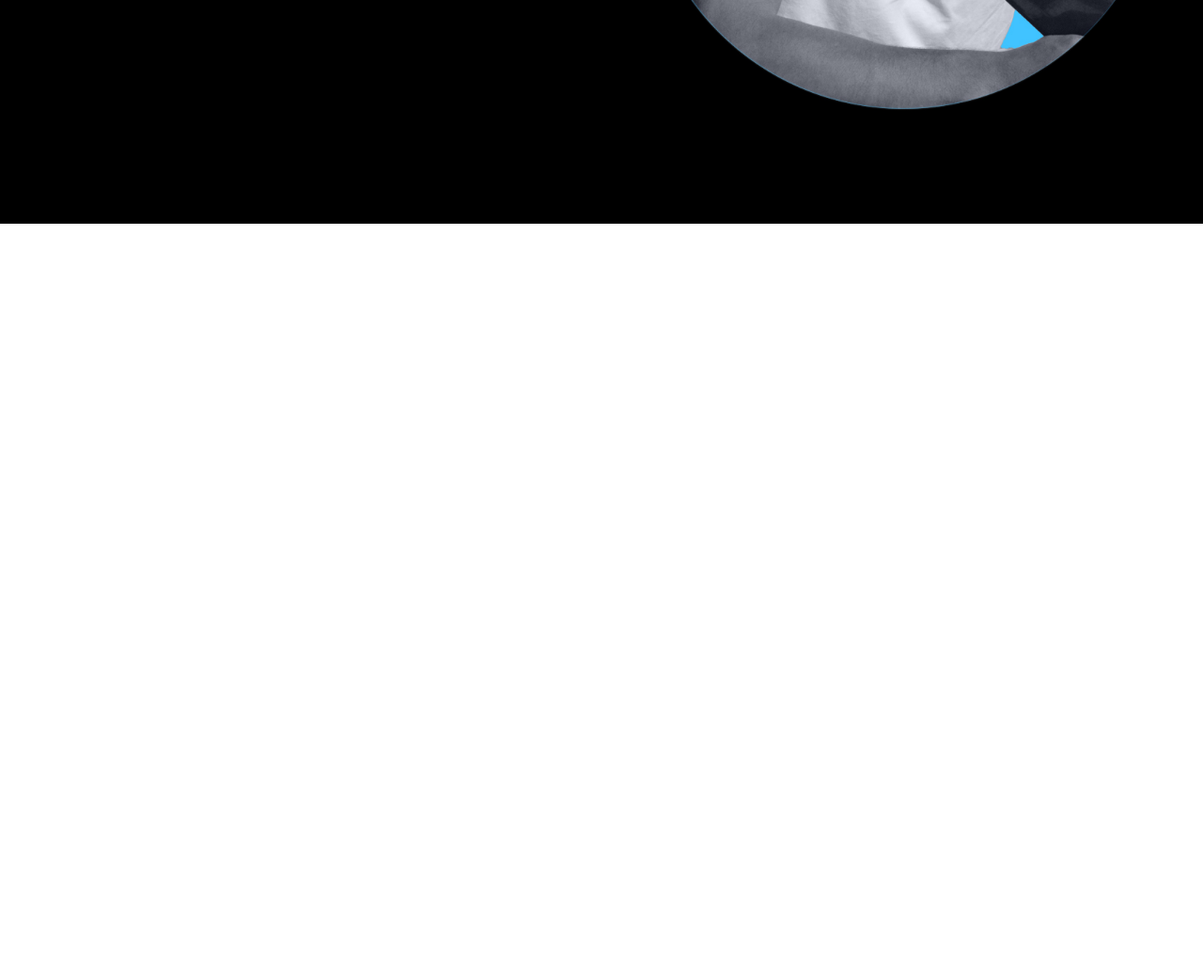
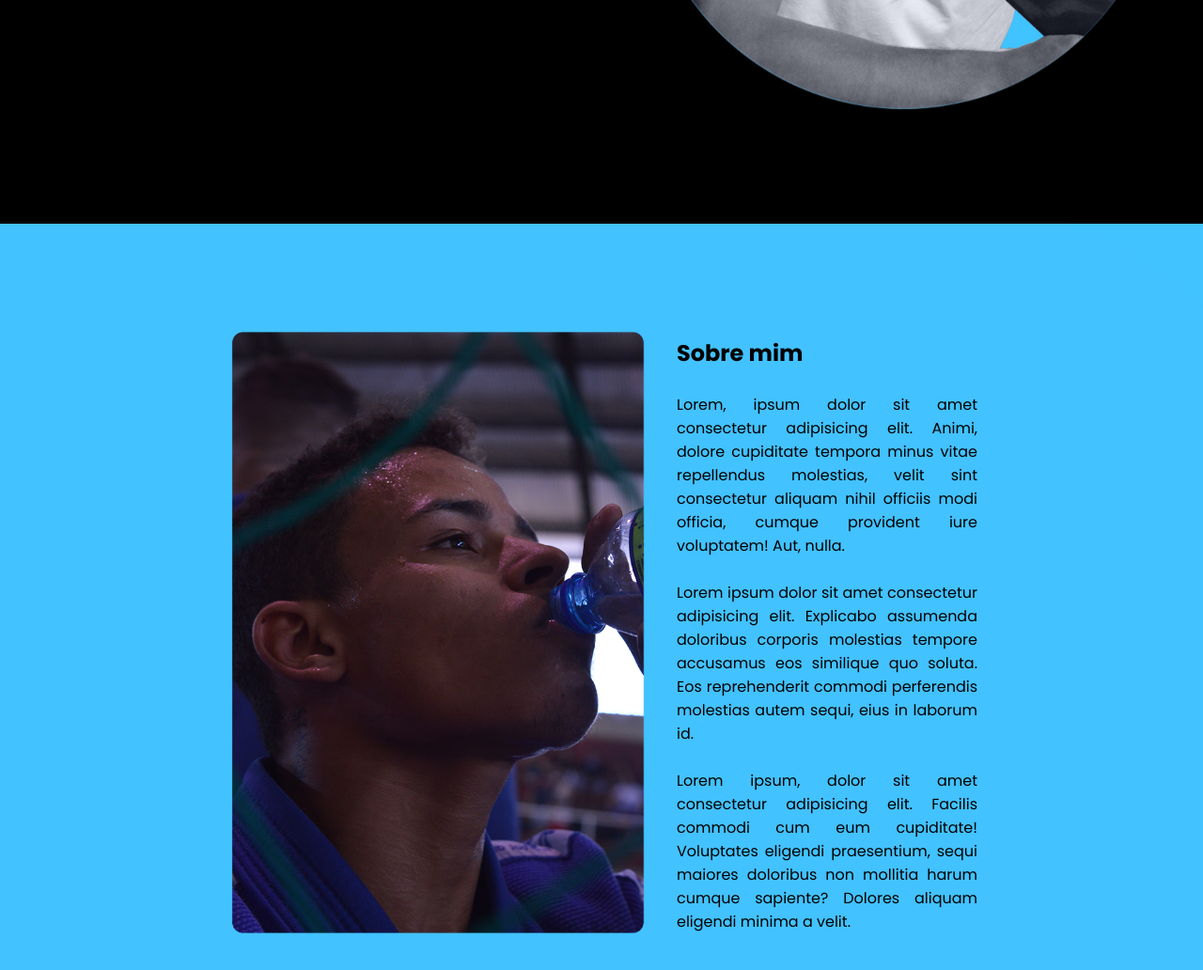
Before and after one commit to MarkosComK/MarkosComK.github.io, a plain HTML site: page index.html in a window 1280 px wide. Shown: the part 562-1594 px from the top of the page at 94% size. Before the commit the page ends 800 px from the top, so only its background shows below. Drawn offline with Linux system fonts and the light colour scheme.

Commit message:
Adição de página e scroll smooth

```diff
--- a/index.html
+++ b/index.html
@@ -15,7 +15,7 @@
             <div id="toggle" onclick="toggle()"></div>
         </header>
         <div class="content">
-            <h2>Olá, Mundo! <br> Eu sou <span>Markos Vinicius</span></h2>
+            <h2>Olá, Mundo! <br> Eu sou <span>&lt;Markos Vinicius&gt;</span></h2>
             <p>Lorem ipsum dolor sit amet consectetur adipisicing elit. Recusandae harum iste, molestiae provident qui soluta perspiciatis saepe obcaecati deleniti, vero corrupti reiciendis distinctio ut esse iusto omnis id sit? Fugit.</p>
             <a href="#">Saiba mais</a>
         </div>
@@ -25,16 +25,50 @@
             <li><a href="https://www.linkedin.com/in/markos-soares-0892631a3/" target="_blank"><img src="imagens/linkedinicon.png"></a></li>
         </ul>
     </section>
+    <section class="sobre" id="sob">
+        <div class="content2">
+            <img src="imagens/sobre-img1.png" alt="" id="sobreimg1" onload="trocarimg()">
+            <div class="content2txt">
+                <h2>Sobre mim</h2>
+                <br>
+                <p>
+                    Lorem, ipsum dolor sit amet consectetur adipisicing elit. Animi, dolore cupiditate tempora minus vitae repellendus molestias, velit sint consectetur aliquam nihil officiis modi officia, cumque provident iure voluptatem! Aut, nulla.
+                </p>
+                <br>
+                <p>
+                    Lorem ipsum dolor sit amet consectetur adipisicing elit. Explicabo assumenda doloribus corporis molestias tempore accusamus eos similique quo soluta. Eos reprehenderit commodi perferendis molestias autem sequi, eius in laborum id.
+                </p>
+                <br>
+                <p>
+                    Lorem ipsum, dolor sit amet consectetur adipisicing elit. Facilis commodi cum eum cupiditate! Voluptates eligendi praesentium, sequi maiores doloribus non mollitia harum cumque sapiente? Dolores aliquam eligendi minima a velit.
+                </p>
+            </div>
+        </div>
+    </section>
     <div id="navigation">
         <ul>
             <li><a href="#">Início</a></li>
-            <li><a href="#">Sobre mim</a></li>
+            <li><a href="#sob" onclick="toggle()">Sobre mim</a></li>
             <li><a href="#">Trabalhos</a></li>
             <li><a href="#">Portfolio</a></li>
             <li><a href="#">Contato</a></li>
         </ul>
     </div>
     <script type="text/javascript">
+
+/*        imgs = ["imagens/sobre-img1.png", "imagens/sobre-img2.png"]
+
+        function trocarimg(){
+            var img = document.getElementById('sobreimg1')
+            img.src = imgs[0]
+            do{
+                img.src = img[1]
+                if(img.src == imgs.length){
+                    img.src = imgs[0]
+                }
+            } while(img.src <= imgs.length)
+        }*/
+
         function toggle(){
             var sec = document.getElementById('sec')
             var nav = document.getElementById('navigation')
--- a/style.css
+++ b/style.css
@@ -6,7 +6,9 @@
     padding: 0;
     box-sizing: border-box;
     font-family: 'Poppins', sans-serif;
-    color: #fff;
+}
+html{
+    scroll-behavior: smooth;
 }
 header{
     position: absolute;
@@ -73,6 +75,37 @@ header #toggle:after{
 }
 .banner.active{
     transform: translate(-400px);
+}
+.sobre{
+    position: relative;
+    width: 100%;
+    min-height: 100vh;
+    padding: 100px;
+    background: url(imagens/bg-sobremim.jpg);
+    background-size: cover;
+    display: flex;
+    align-items: center;
+    transition: 0.5s;
+    z-index: 2;
+}
+.sobre{
+    color: #000;
+    margin-left: auto;
+    margin-right: auto;
+}
+#sobreimg1{
+    margin: 0 30px 0 0;
+    float: left;
+    width: 450px;
+}
+.content2{
+    margin: auto;
+    max-width: 800px;
+    text-align: justify;
+    display: inline;
+}
+.content2txt{
+    margin-top: 20px;
 }
 #navigation{
     position: fixed;
```
Also changed, not shown: imagens/bg-sobremim.jpg (added), imagens/sobre-img1.jpg (added), imagens/sobre-img1.png (added), imagens/sobre-img2.png (added).
